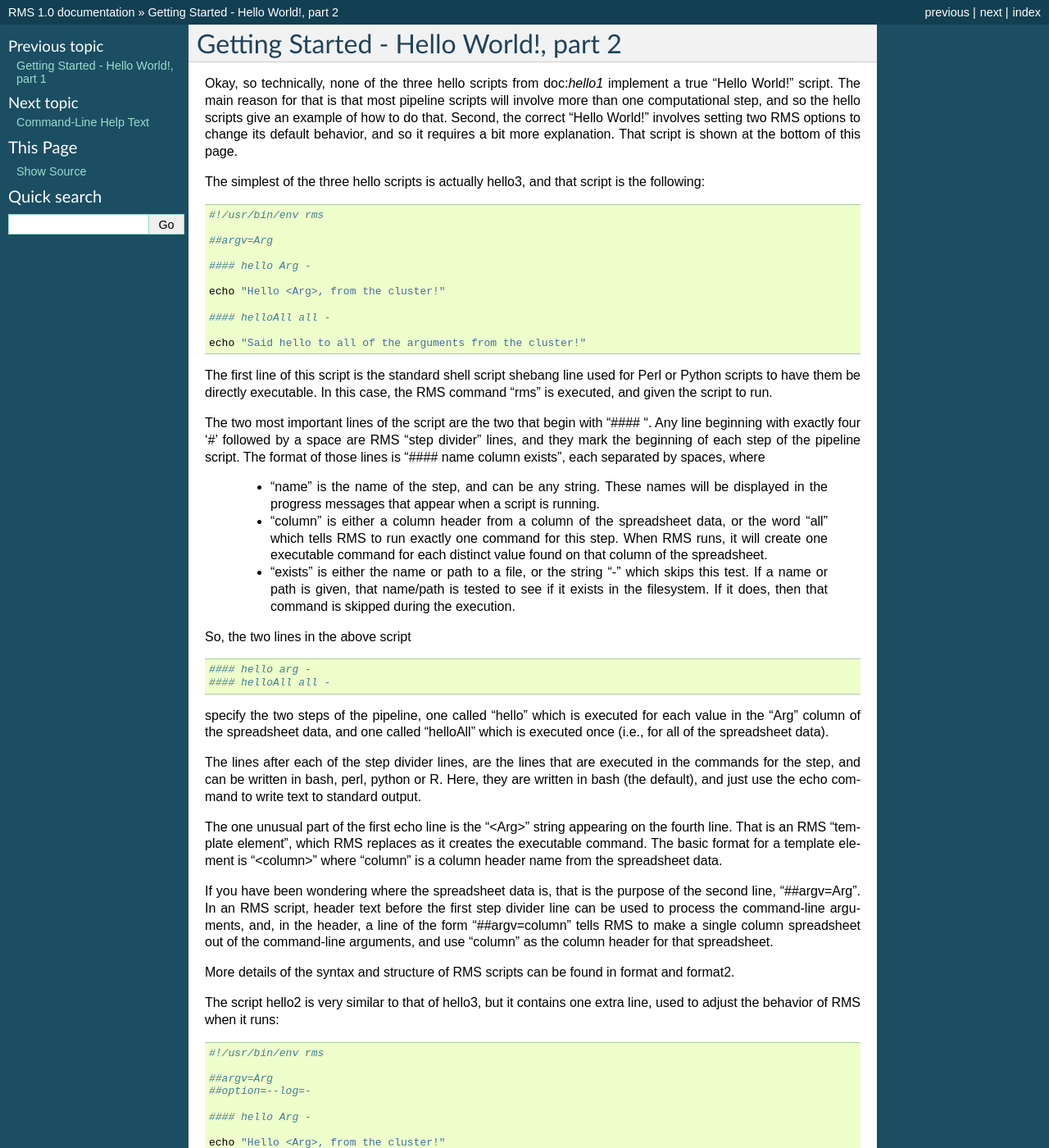
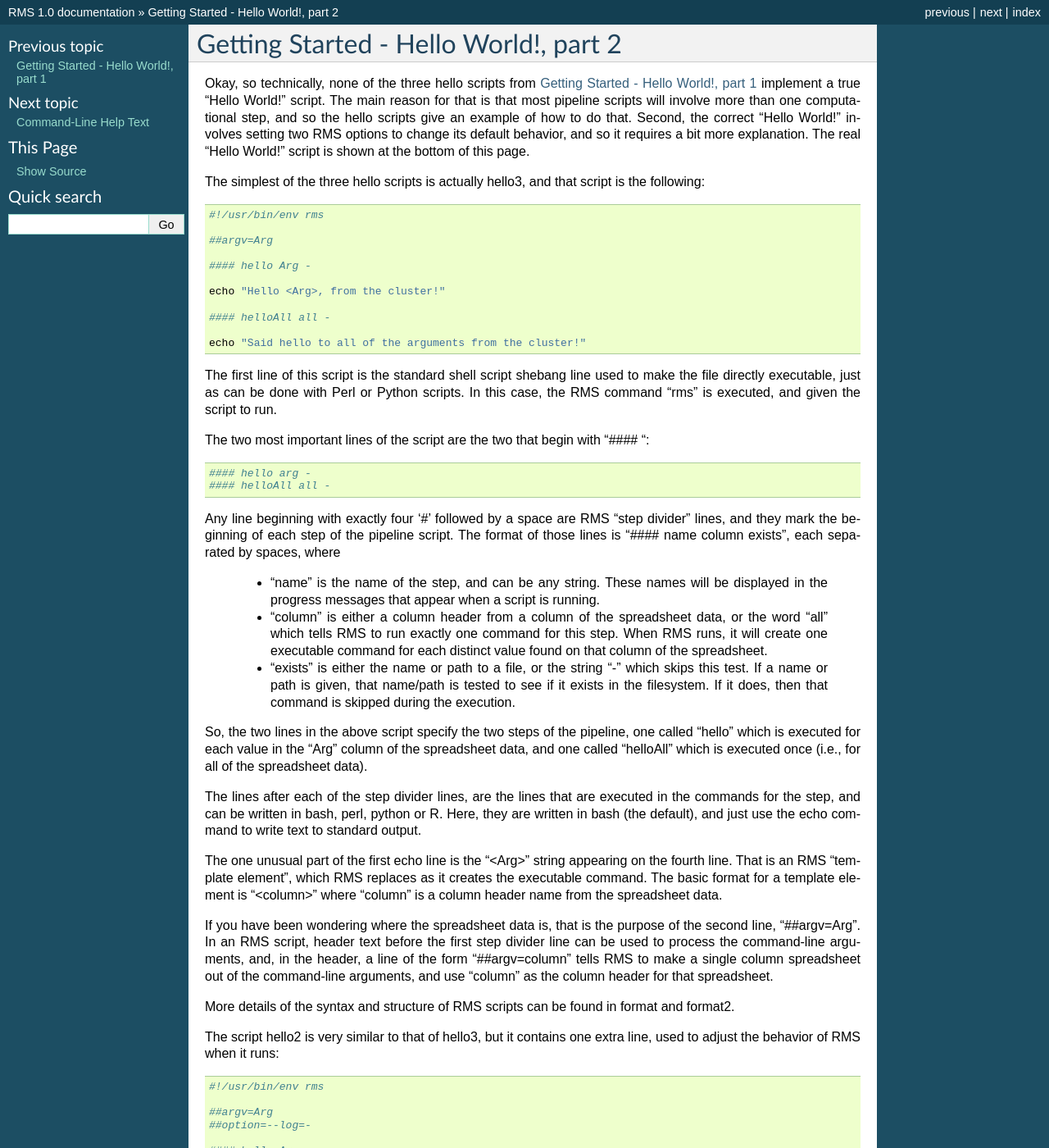
Before and after one commit to knightjimr/rms, a Sphinx documentation site: the page built from docs/hello2.rst, in a window 1280 px wide and 1400 px high. Shown: the whole window at 82% size. Built offline with Sphinx 7.4.7, drawn with Linux system fonts in a browser that asks for light colours.

Commit message:
Next commit

```diff
--- a/docs/hello1.rst
+++ b/docs/hello1.rst
@@ -67,7 +67,7 @@ across the cluster, to show the progress messages about the computation): ::
    [Wed Jan 20, 11:46am]:     helloAll[1]: 0q,1r,0f,0c
    [Wed Jan 20, 11:46am]:Pipeline execution completed.
 
-In this output, "hello" and "goodbye" are the names of the two steps in the hello3 RMS script, the number in
+In this output, "hello" and "helloAll" are the names of the two steps in the hello3 RMS script, the number in
 brackets is the count of how many commands of that step will run (4 hello commands and 1 goodbye command), and
 the abbreviation 'q' stands for queued, 'r' stands for running, 'f' stands for failed and 'c' stands
 for completed.  These progress message lines display the currently queued and running commands, giving
@@ -75,7 +75,7 @@ a real-time view of how the computation is executing across the cluster, and whe
 it has made any progress recently.
 
 Whenever rms is executed in this mode (and this is the default execution mode), rms writes two files,
-in this case RMS_hello3_YYMMDD_HHMMSS.stdout and RME_hello3_YYMMDD_HHMMSS.stderr (where "YYMMDD" and
+in this case RMS_hello3_YYMMDD_HHMMSS.stdout and RMS_hello3_YYMMDD_HHMMSS.stderr (where "YYMMDD" and
 "HHMMSS" are the date and time when the script was started).  They contain the ordered standard output
 and standard error text from the scripts, output in the order the commands would be run if they were
 executed sequentially, regardless of the order they were actually executed across the cluster. So, if
--- a/docs/hello2.rst
+++ b/docs/hello2.rst
@@ -2,11 +2,11 @@
 Getting Started - Hello World!, part 2
 ======================================
 
-Okay, so technically, none of the three hello scripts from doc:`hello1` implement a true "Hello World!" script.
+Okay, so technically, none of the three hello scripts from :doc:`hello1` implement a true "Hello World!" script.
 The main reason for that is that most pipeline scripts will involve more than one computational step, and
 so the hello scripts give an example of how to do that.  Second, the correct "Hello World!" involves
-setting two RMS options to change its default behavior, and so it requires a bit more explanation.  That
-script is shown at the bottom of this page.
+setting two RMS options to change its default behavior, and so it requires a bit more explanation.  The real
+"Hello World!" script is shown at the bottom of this page.
 
 The simplest of the three hello scripts is actually hello3, and that script is the following: ::
 
@@ -22,11 +22,16 @@ The simplest of the three hello scripts is actually hello3, and that script is t
 
    echo "Said hello to all of the arguments from the cluster!"
 
-The first line of this script is the standard shell script shebang line used for Perl or Python scripts to
-have them be directly executable.  In this case, the RMS command "rms" is executed, and given the script
-to run.
+The first line of this script is the standard shell script shebang line used to make the file directly
+executable, just as can be done with Perl or Python scripts.  In this case, the RMS command "rms" is
+executed, and given the script to run.
 
-The two most important lines of the script are the two that begin with "#### ".  Any line beginning with
+The two most important lines of the script are the two that begin with "#### ": ::
+
+   #### hello arg -
+   #### helloAll all -
+
+Any line beginning with
 exactly four '#' followed by a space are RMS "step divider" lines, and they mark the beginning of each
 step of the pipeline script.  The format of those lines is "#### name column exists", each separated by
 spaces, where
```
Also changed, not shown: other parts of docs/hello2.rst (+2 -6 lines).
